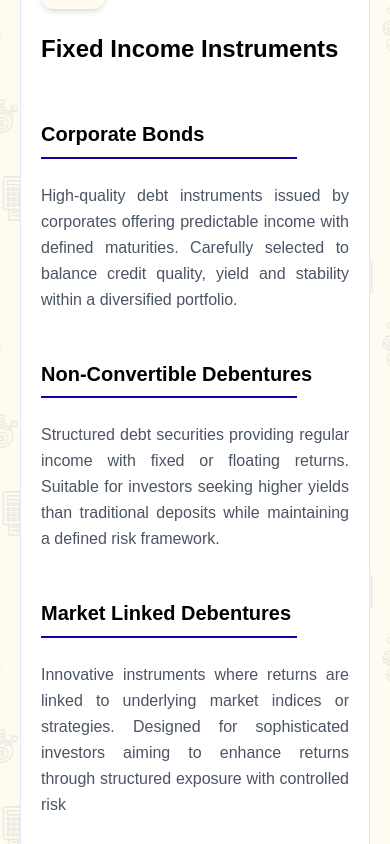
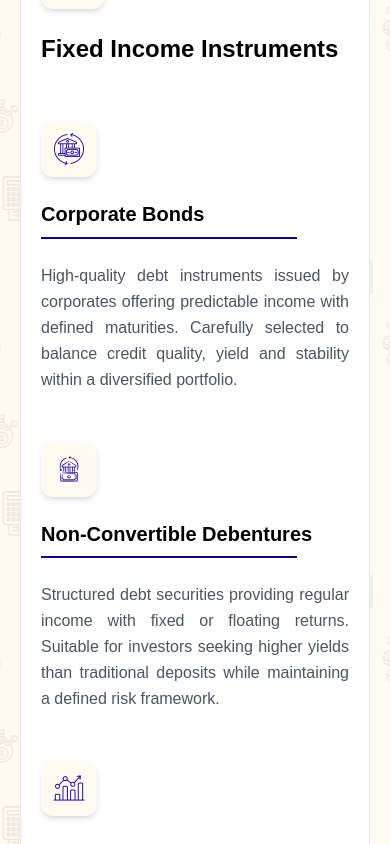
Before and after one commit to ennea-financial-services/ennea-ui, a React (Create React App) app: page / in a window 390 px wide. Shown: the part 5800-6644 px from the top of the page. Built offline with nearby package versions, Linux system fonts and the light colour scheme; a web font is replaced by a local one.

Commit message:
chnages_added_29-03-26

```diff
--- a/src/Components/Footer.jsx
+++ b/src/Components/Footer.jsx
@@ -56,7 +56,7 @@ const Footer = () => {
 
   return (
     <footer
-      className="bg-white border-t border-gray-200 pt-16 md:pt-24 pb-10 px-6 sm:px-8 md:px-16 lg:px-24 lg:pt-32 bg-cover bg-center"
+      className="bg-white border-t border-gray-200 pt-16 md:pt-24 pb-10 px-6 sm:px-8 md:px-16 lg:px-32 lg:pt-32 bg-cover bg-center"
       style={{ backgroundImage: `url(${footerBg})` }}
     >
       {/* MAIN GRID */}
--- a/src/Components/Philosophy.jsx
+++ b/src/Components/Philosophy.jsx
@@ -173,7 +173,7 @@ const Philosophy = () => {
               >
                 <motion.div
                   variants={cardAnimation}
-                  className="rounded-3xl p-6 sm:p-8 md:p-12 lg:p-14 flex flex-col gap-5 border border-white/80 backdrop-blur-sm min-h-[650px] md:min-h-[560px] lg:min-h-[540px]"
+                  className="rounded-3xl p-6 sm:p-8 md:p-12 lg:p-14 flex flex-col gap-5 border border-white/80 backdrop-blur-sm min-h-[650px] md:min-h-[560px] lg:min-h-[570px]"
                 >
                   <div className="w-fit bg-white p-3 rounded-lg">
                     {step.icon}
--- a/src/Components/ServicesSection.jsx
+++ b/src/Components/ServicesSection.jsx
@@ -11,6 +11,11 @@ import user from "../images/user.png";
 import diversification from "../images/diversification.png";
 import equity from "../images/equity.png";
 import fixedIncomes from "../images/fixed-income.png";
+import bonds from "../images/bonds.png";
+import bonds2 from "../images/bonds-2.png";
+import promotion from "../images/promotion.png";
+import buildings from "../images/buildings.png";
+
 
 /* ================= ANIMATION ================= */
 
@@ -76,25 +81,25 @@ const services = [
 
 const fixedIncome = [
   {
-    icon: <FaLandmark className="text-deepblue text-4xl lg:text-5xl" />,
+    image: bonds,
     title: "Corporate Bonds",
     description:
       "High-quality debt instruments issued by corporates offering predictable income with defined maturities. Carefully selected to balance credit quality, yield and stability within a diversified portfolio.",
   },
   {
-    icon: <FaFileInvoiceDollar className="text-deepblue text-4xl lg:text-5xl" />,
+    image: bonds2,
     title: "Non-Convertible Debentures",
     description:
       "Structured debt securities providing regular income with fixed or floating returns. Suitable for investors seeking higher yields than traditional deposits while maintaining a defined risk framework.",
   },
   {
-    icon: <FaChartLine className="text-deepblue text-4xl lg:text-5xl" />,
+    image: promotion,
     title: "Market Linked Debentures",
     description:
       "Innovative instruments where returns are linked to underlying market indices or strategies. Designed for sophisticated investors aiming to enhance returns through structured exposure with controlled risk",
   },
   {
-    icon: <FaBuilding className="text-deepblue text-4xl lg:text-5xl" />,
+    image: buildings,
     title: "Corporate Fixed Deposits",
     description:
       "Term deposits offered by reputed corporates providing stable returns higher than bank FDs. Selected with a focus on issuer strength, tenure alignment and capital preservation.",
@@ -131,7 +136,7 @@ const ServicesSection = () => {
 
 
   return (
-    <section className="py-20 px-5 md:px-12 lg:px-20 lg:mx-20 my-16 font-satoshi">
+    <section className="py-20 px-5 md:px-12 lg:px-10 lg:mx-20 my-16 font-satoshi">
 
       {/* Heading */}
       <motion.div
@@ -251,8 +256,25 @@ const ServicesSection = () => {
           {fixedIncome.map((item, index) => (
             <motion.div key={index} variants={fadeUp} className="flex flex-col gap-4">
 
-              <div className="flex flex-col">
+              <div className="flex flex-col items-start">
+                <div className="mb-6 justify-start
+  p-3 sm:p-4 md:p-4
+  bg-offwhite
+  rounded-xl md:rounded-2xl
+  shadow-md md:shadow-lg">
 
+                  <img
+                    src={item.image}
+                    alt={item.title}
+                    className="
+      w-8 h-8
+      sm:w-10 sm:h-10
+      md:w-10 md:h-10-
+      object-contain
+    "
+                    loading="lazy"
+                  />
+                </div>
                 <div className="lg:min-h-[70px]">
                   <h4 className="font-semibold lg:text-2xl text-xl leading-snug">
                     {item.title}
```
Also changed, not shown: src/images/bonds-2.png (added), src/images/buildings.png (added).
